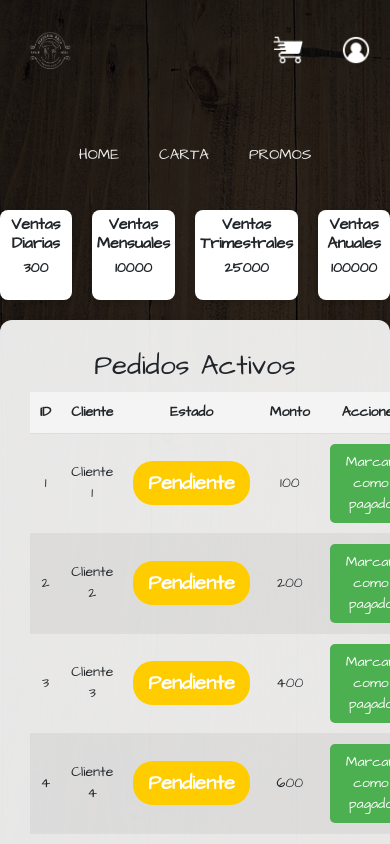
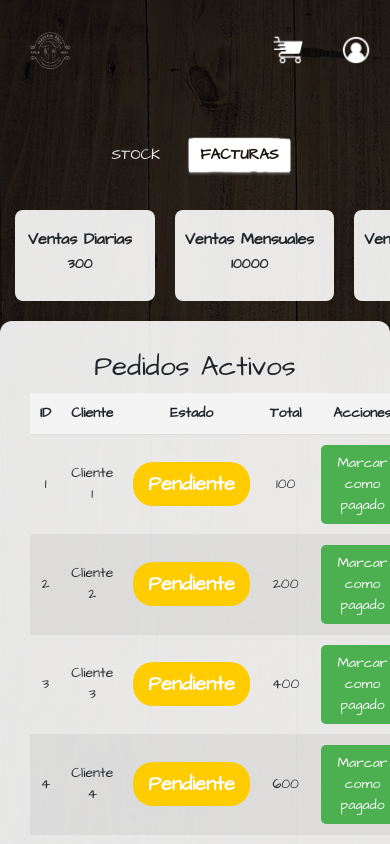
Before and after one commit to tedsalvador/P3-Digital-Academy-Project-PizzeriaPaca-Frontend, a Vue app: page /ordermanagement in a window 390 px wide. Shown: the top 844 px of the page. Built offline with nearby package versions, Linux system fonts and the light colour scheme.

Commit message:
style orden management navbar and admindashboard joined

```diff
--- a/src/App.vue
+++ b/src/App.vue
@@ -5,14 +5,13 @@ import NavBar from "./components/NavBar.vue";
 import Titulo from "./components/Titulo.vue";
 import NavBarAdmin from "./components/NavBarAdmin.vue";
 
-const route = useRoute(); // Obtenemos la ruta actual
+const route = useRoute();
 </script>
 
 <template>
   <header>
     <Titulo></Titulo>
-    <!-- Mostrar NavBar o NavBarAdmin basado en la ruta actual -->
-    <NavBar v-if="route.name !== 'admindashboard'" />
+    <NavBar v-if="route.name !== 'admindashboard' && route.name !== 'ordermanagement'" />
     <NavBarAdmin v-else />
   </header>
 
--- a/src/components/NavBarAdmin.vue
+++ b/src/components/NavBarAdmin.vue
@@ -1,8 +1,8 @@
 <script setup></script>
 <template>
   <ul>
-    <RouterLink to="/" class="RouterLink"><li>STOCK</li></RouterLink>
-    <RouterLink to="/carta" class="RouterLink"><li>FACTURAS</li></RouterLink>
+    <RouterLink to="/admindashboard" class="RouterLink"><li>STOCK</li></RouterLink>
+    <RouterLink to="/ordermanagement" class="RouterLink"><li>FACTURAS</li></RouterLink>
 
   </ul>
 </template>
--- a/src/components/OrderManagement.vue
+++ b/src/components/OrderManagement.vue
@@ -60,7 +60,7 @@ const generateInvoice = (invoice) => {
             <th>ID</th>
             <th>Cliente</th>
             <th>Estado</th>
-            <th>Monto</th>
+            <th>Total</th>
             <th>Acciones</th>
           </tr>
         </thead>
@@ -90,7 +90,7 @@ const generateInvoice = (invoice) => {
             <th>ID</th>
             <th>Cliente</th>
             <th>Estado</th>
-            <th>Monto</th>
+            <th>Total</th>
             <th>Factura</th>
           </tr>
         </thead>
@@ -120,15 +120,27 @@ const generateInvoice = (invoice) => {
   justify-content: center;
   gap: 20px;
   margin-bottom: 20px;
+  overflow-x: auto;
+  padding-left: 10px;
+  padding-right: 10px;
 }
 
 .sales-card {
-  background-color: #fff;
+  background-color: rgba(255, 255, 255, 0.9);
   border-radius: 8px;
   box-shadow: 0px 2px 5px rgba(0, 0, 0, 0.1);
-  padding: 5px;
+  padding: 20px 20px 10px 10px;
   text-align: center;
-  width: 15%;
+  min-width: 200px;
+  flex-shrink: 0;
+}
+
+.sales-card:first-child {
+  margin-left: 0;
+}
+
+.sales-card:last-child {
+  margin-right: 10px;
 }
 
 .sales-card h3 {
@@ -221,9 +233,32 @@ tbody tr:hover {
   background-color: #45a049;
 }
 
+
+@media (max-width: 1024px) {
+  .sales-container {
+    justify-content: flex-start;
+    padding-left: 15px;
+    padding-right: 15px;
+  }
+
+  .sales-card {
+    min-width: 160px;
+  }
+}
+
+/* En pantallas muy pequeñas */
 @media (max-width: 768px) {
+  .sales-container {
+    flex-wrap: nowrap;
+    overflow-x: auto;
+    justify-content: flex-start;
+    padding-left: 15px;
+    padding-right: 15px;
+  }
+
   .sales-card {
-    width: 30%;
+    min-width: 140px;
+    width: auto;
   }
 
   .sales-card h3 {
@@ -244,4 +279,17 @@ tbody tr:hover {
     font-size: 14px;
   }
 }
+
+
+@media (min-width: 1025px) {
+  .sales-container {
+    justify-content: center;
+    padding-left: 30px;
+    padding-right: 30px;
+  }
+
+  .sales-card {
+    min-width: 220px;
+  }
+}
 </style>
--- a/src/router/index.js
+++ b/src/router/index.js
@@ -32,6 +32,7 @@ const router = createRouter({
       path: "/ordermanagement",
       name: "ordermanagement",
       component: () => import("../views/OrderManagementView.vue"),
+      meta: { requiresAdmin: true },
     },
     {
       path: "/kitchen",
```
